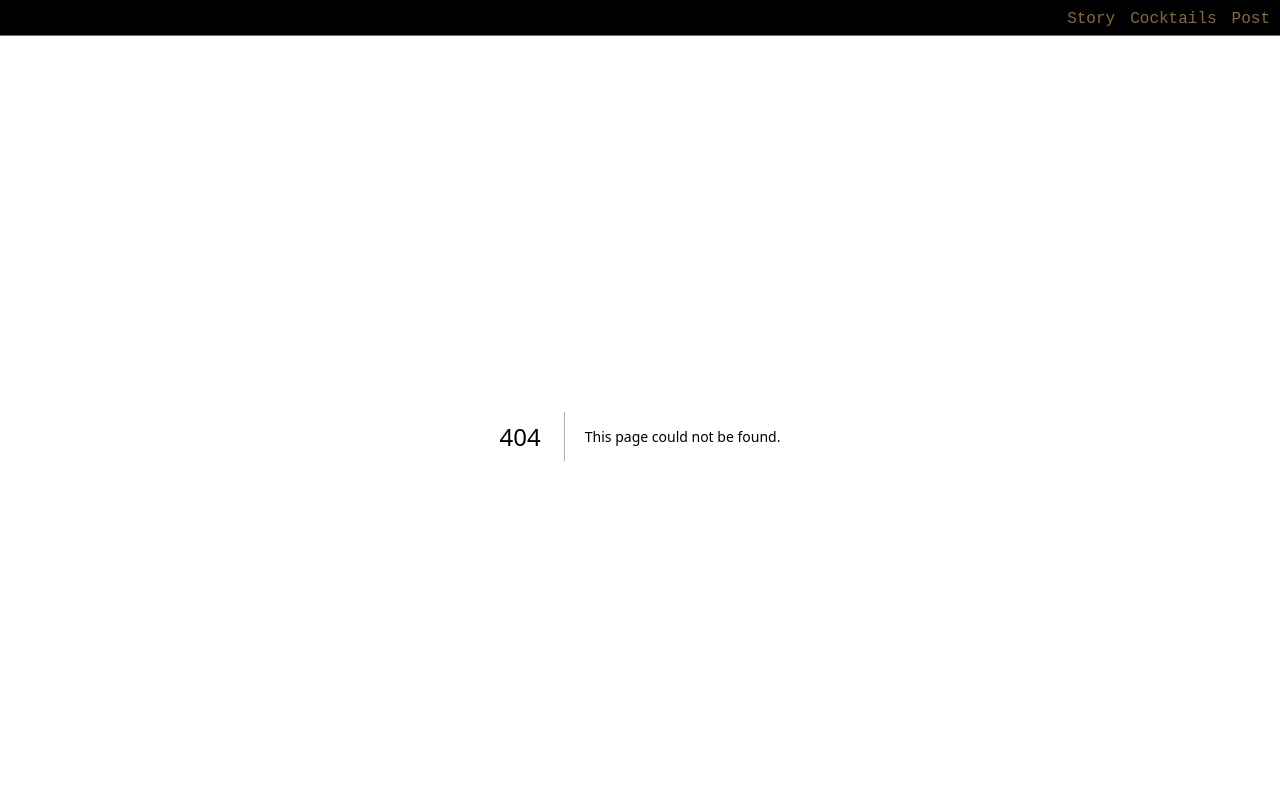
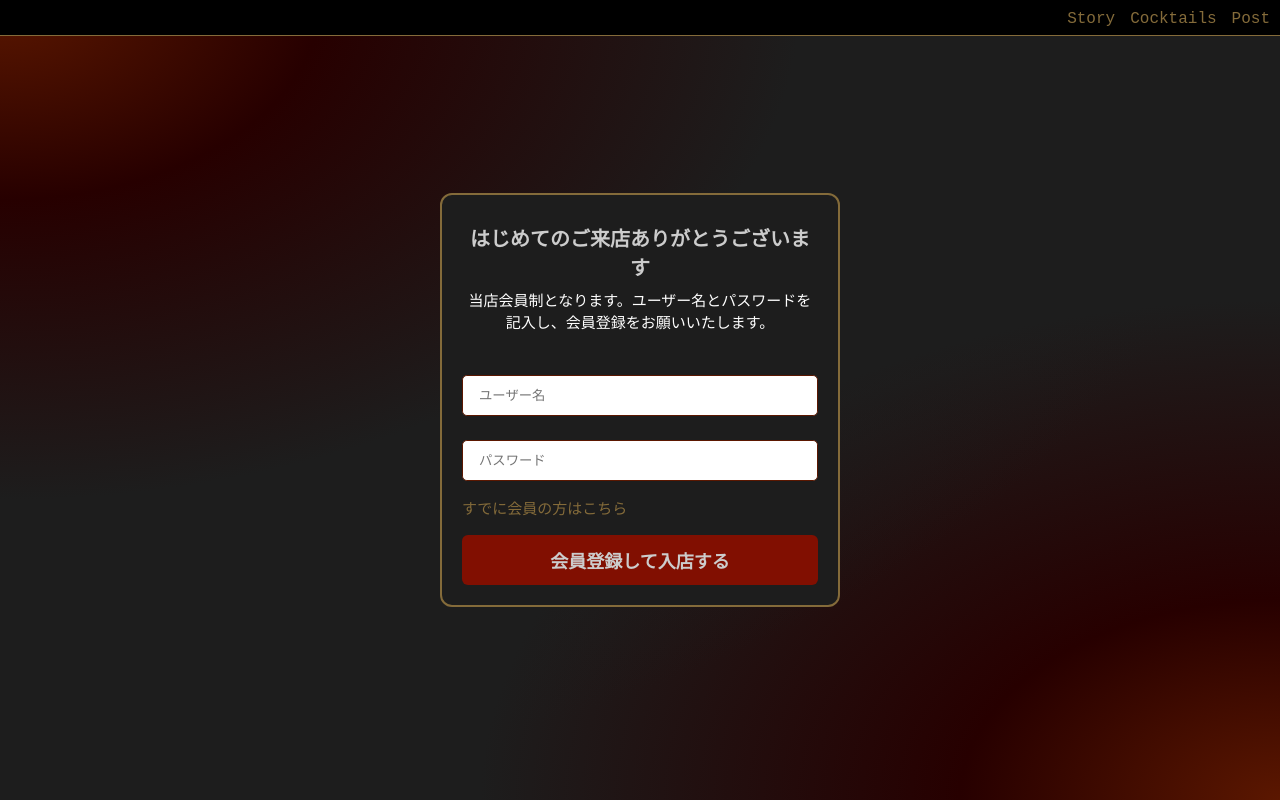
Before and after one commit to aridome222/Frontend-Tacktail, a Next.js app: page /signup in a window 1280 px wide. Before the commit this address had no page. Built offline with nearby package versions, Linux system fonts and the light colour scheme.

Commit message:
add: 登録していない場合にログインページから遷移させるため、サインアップのページを追加

```diff
--- /dev/null
+++ b/src/app/signup/Signup.module.css
@@ -0,0 +1,97 @@
+.container {
+  position: absolute;
+  display: flex;
+  align-items: center;
+  justify-content: center;
+  top: 50%;
+  left: 50%;
+  transform: translate(-50%, -50%);
+  margin: 0 auto;
+  width: 100%;
+  max-width: 500px;
+}
+
+.formContainer {
+  width: 80%;
+  padding: 20px;
+  background-color: var(--licorice);
+  border-radius: 0.75rem;
+  border: solid 2px var(--gold);
+}
+
+.header {
+  text-align: center;
+  margin-bottom: 1rem;
+}
+
+.title {
+  margin: 0.5rem 0;
+  font-size: 20px;
+  font-weight: bold;
+  color: #ccc;
+}
+
+.subtitle {
+  margin-top: 0.5rem;
+  font-size: 15px;
+}
+
+.form {
+  display: flex;
+  flex-direction: column;
+}
+
+.errorContainer {
+  height: 10px;
+  display: flex;
+  align-items: center;
+  margin-bottom: 1rem;
+}
+
+.error {
+  color: var(--barn-red);
+}
+
+.inputParent {
+  display: flex;
+  flex-direction: column;
+  gap: 1.5rem;
+}
+
+.input {
+  width: 100%;
+  padding: 0.75rem 1rem;
+  background-color: white;
+  border: 1px solid var(--seal-brown);
+  border-radius: 0.3rem;
+  color: var(--gold);
+  outline: none;
+}
+
+.linksContainer {
+  display: flex;
+  flex-direction: column;
+  align-items: flex-start;
+  margin: 1rem 0;
+  gap: 0.5rem;
+}
+
+.forgotPasswordLink,
+.loginLink {
+  font-size: 15px;
+  color: var(--gold);
+  text-decoration: none;
+  cursor: pointer;
+}
+
+.button {
+  width: 100%;
+  padding: 0.75rem 1rem;
+  background-color: var(--barn-red);
+  color: #ccc;
+  border: none;
+  border-radius: 0.375rem;
+  font-size: 18px;
+  font-weight: bold;
+  cursor: pointer;
+}
--- /dev/null
+++ b/src/app/signup/page.tsx
@@ -0,0 +1,69 @@
+'use client';
+
+import type React from 'react';
+import { useState } from 'react';
+import Link from 'next/link';
+import styles from './Signup.module.css';
+
+const Signup = () => {
+  const [username, setUsername] = useState('');
+  const [password, setPassword] = useState('');
+  const [error, setError] = useState('');
+
+  const handleSubmit = (e: React.FormEvent) => {
+    e.preventDefault();
+    // TODO: ログイン処理を実装
+    console.log('Logged in with:', username, password);
+    if (username && password) {
+      console.log('Logged in with:', username, password);
+      setError(''); // ログインが成功した場合はエラーをクリア
+    } else {
+      setError('メールアドレスとパスワードを入力してください');
+    }
+  };
+
+  return (
+    <div className={styles.container}>
+      <div className={styles.formContainer}>
+        <div className={styles.header}>
+          <h1 className={styles.title}>はじめてのご来店ありがとうございます</h1>
+          <p className={styles.subtitle}>
+            当店会員制となります。ユーザー名とパスワードを記入し、会員登録をお願いいたします。
+          </p>
+        </div>
+        <div className={styles.errorContainer}>
+          {error && <p className={styles.error}>{error}</p>}
+        </div>
+        <form onSubmit={handleSubmit} className={styles.form}>
+          <div className={styles.inputParent}>
+            <input
+              id='username'
+              className={styles.input}
+              placeholder='ユーザー名'
+              value={username}
+              onChange={(e) => setUsername(e.target.value)}
+            />
+            <input
+              id='password'
+              type='password'
+              className={styles.input}
+              placeholder='パスワード'
+              value={password}
+              onChange={(e) => setPassword(e.target.value)}
+            />
+          </div>
+          <div className={styles.linksContainer}>
+            <Link href='/login' className={styles.loginLink}>
+              すでに会員の方はこちら
+            </Link>
+          </div>
+          <button type='submit' className={styles.button}>
+            会員登録して入店する
+          </button>
+        </form>
+      </div>
+    </div>
+  );
+};
+
+export default Signup;
```
